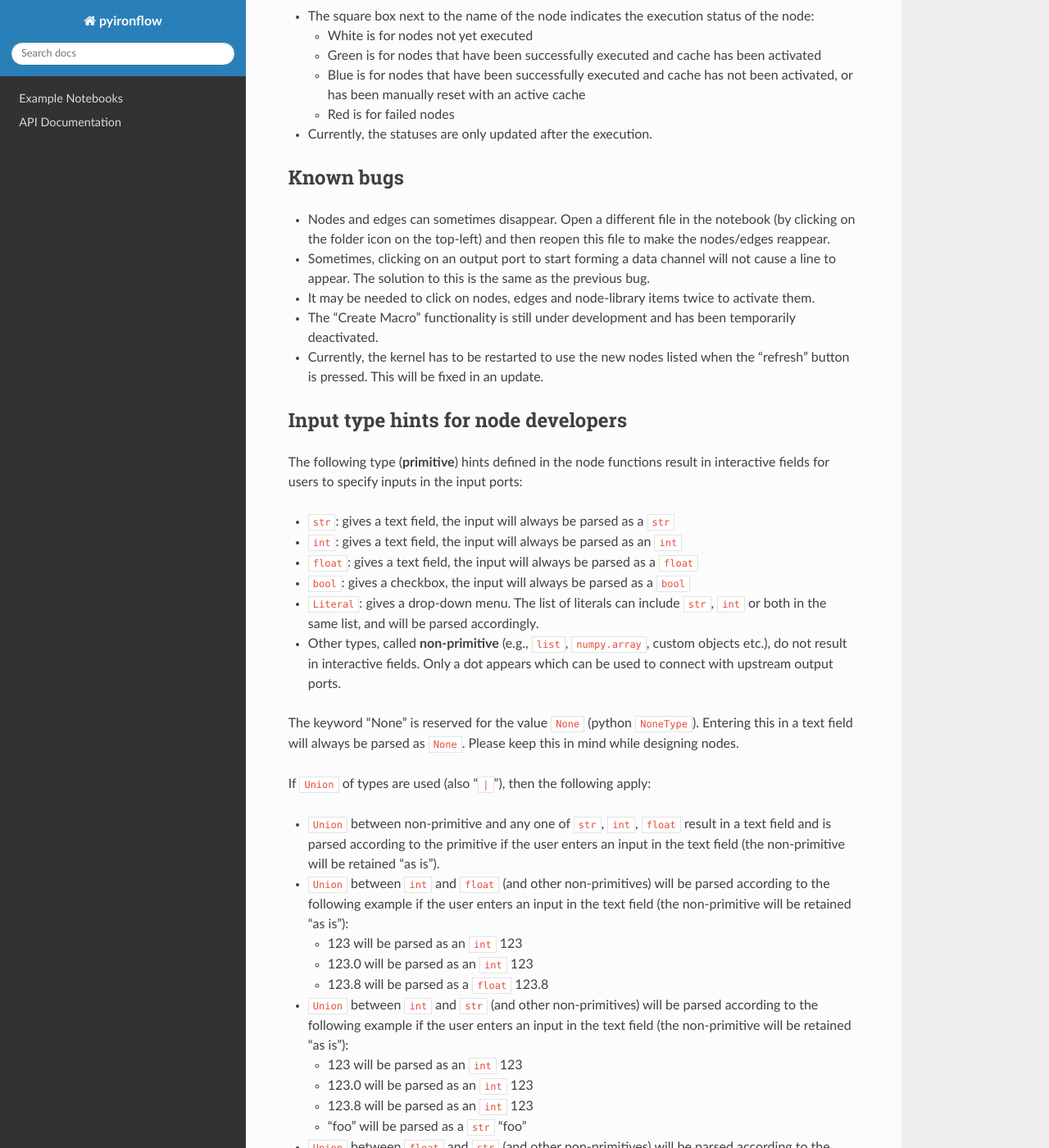
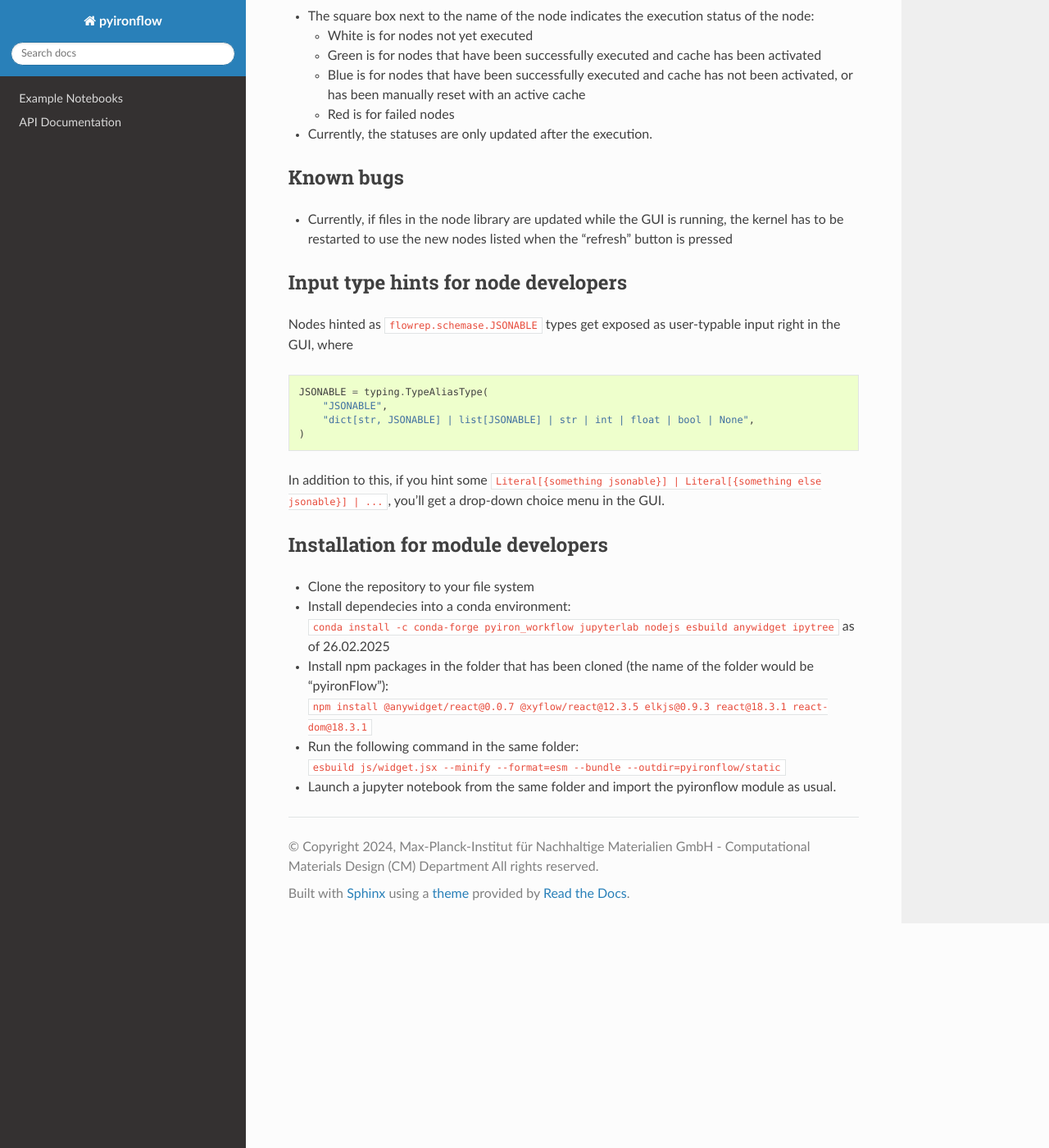
Before and after one commit to pyiron/pyironFlow, a Sphinx documentation site: the page built from docs/user_guide.md, in a window 1280 px wide and 1400 px high, scrolled down 2962 px. Shown: the whole window at 82% size. Built offline with Sphinx 7.4.7 and the Read the Docs theme 3.1.0, drawn with Linux system fonts in a browser that asks for light colours; the version number could not be read and is left out; some of the changed text lies outside the part shown.

Commit message:
Simplify description of user-input types
Signed-off-by: liamhuber <liamhuber@greyhavensolutions.com>

````diff
--- a/docs/user_guide.md
+++ b/docs/user_guide.md
@@ -102,48 +102,22 @@ The node library path is scraped for python files, and the node library is popul
 - Currently, the statuses are only updated after the execution.
 
 ## Known bugs <a name="known_bugs"></a>
-- Nodes and edges can sometimes disappear. Open a different file in the notebook (by clicking on the folder icon on the top-left) and then reopen this file to make the nodes/edges reappear.
-- Sometimes, clicking on an output port to start forming a data channel will not cause a line to appear. The solution to this is the same as the previous bug.
-- It may be needed to click on nodes, edges and node-library items twice to activate them.
-- The "Create Macro" functionality is still under development and has been temporarily deactivated.
-- Currently, the kernel has to be restarted to use the new nodes listed when the "refresh" button is pressed. This will be fixed in an update.
+
+- Currently, if files in the node library are updated while the GUI is running, the kernel has to be restarted to use the new nodes listed when the "refresh" button is pressed
 
 ## Input type hints for node developers <a name="node_devel"></a>
-The following type (**primitive**) hints defined in the node functions result in interactive fields for users to specify inputs in the input ports:
-- `str`: gives a text field, the input will always be parsed as a `str`
-- `int`: gives a text field, the input will always be parsed as an `int`
-- `float`: gives a text field, the input will always be parsed as a `float`
-- `bool`: gives a checkbox, the input will always be parsed as a `bool`
-- `Literal`: gives a drop-down menu. The list of literals can include `str`, `int` or both in the same list, and will be parsed accordingly.
-- Other types, called **non-primitive** (e.g., `list`, `numpy.array`, custom objects etc.), do not result in interactive fields. Only a dot appears which can be used to connect with upstream output ports.
 
-The keyword "None" is reserved for the value `None` (python `NoneType`). Entering this in a text field will always be parsed as `None`. Please keep this in mind while designing nodes.
+Nodes hinted as `flowrep.schemase.JSONABLE` types get exposed as user-typable input right in the GUI, where
 
-If `Union` of types are used (also "`|`"), then the following apply:
-- `Union` between non-primitive and any one of `str`, `int`, `float` result in a text field and is parsed according to the primitive if the user enters an input in the text field (the non-primitive will be retained "as is").
-- `Union` between `int` and `float` (and other non-primitives) will be parsed according to the following example if the user enters an input in the text field (the non-primitive will be retained "as is"):
-  - 123 will be parsed as an `int` 123
-  - 123.0 will be parsed as an `int` 123
-  - 123.8 will be parsed as a `float` 123.8
-- `Union` between `int` and `str` (and other non-primitives) will be parsed according to the following example if the user enters an input in the text field (the non-primitive will be retained "as is"):
-  - 123 will be parsed as an `int` 123
-  - 123.0 will be parsed as an `int` 123
-  - 123.8 will be parsed as an `int` 123
-  - "foo" will be parsed as a `str` "foo"
-- `Union` between `float` and `str` (and other non-primitives) will be parsed according to the following example if the user enters an input in the text field (the non-primitive will be retained "as is"):
-  - 123 will be parsed as a `float` 123.0
-  - 123.0 will be parsed as a `float` 123.0
-  - 123.8 will be parsed as a `float` 123.8
-  - "foo" will be parsed as a `str` "foo"
-- `Union` between `int`, `float` and `str` (and other non-primitives) will be parsed according to the following example if the user enters an input in the text field (the non-primitive will be retained "as is"):
-  - 123 will be parsed as an `int` 123
-  - 123.0 will be parsed as an `int` 123
-  - 123.8 will be parsed as a `float` 123.8
-  - "foo" will be parsed as a `str` "foo"
-- `typing.Optional` can be used to create a `Union` with `NoneType` and `int`, `float`, `str` and other non-primitives.
-- `Union` between `bool` and any other type (including `NoneType` even when defined with `typing.Optional`) is **not** supported and will result in a dot for the input port. If ternary logic is intended, e.g., `bool|None`, please use a `Literal` instead with choices describing the logic.
-- `Union` between `Literal` and any other type (including `NoneType` even when defined with `typing.Optional`) is **not** supported and will result in a dot for the input port. `Union` comprising of `Literal` only is supported and is functionally similar to a single `Literal`. So, `Literal["a", 2, "c", 4]` would result in the same drop-down menu as `Union[Literal["a"], Literal[2], Literal["c", 4]]`.
-- `Union` consisting of only non-primitive types results in a dot for the input port.
+```python
+JSONABLE = typing.TypeAliasType(
+    "JSONABLE",
+    "dict[str, JSONABLE] | list[JSONABLE] | str | int | float | bool | None",
+)
+```
+
+In addition to this, if you hint some `Literal[{something jsonable}] | Literal[{something else jsonable}] | ...`, you'll get a drop-down choice menu in the GUI.
+
 
 ## Installation for module developers <a name="dev_install"></a>
 - Clone the repository to your file system
````
